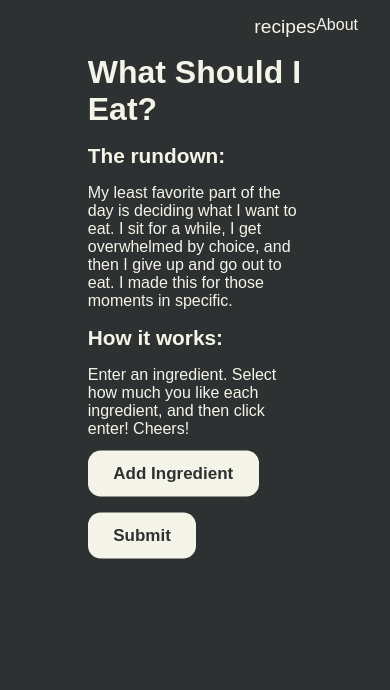
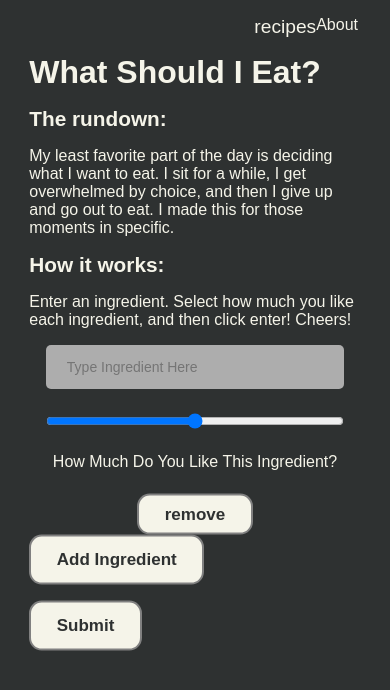
Before and after one commit to mramirez0610/whatshouldieat, a Next.js app: page / in a window 390 px wide. Shown: the top 690 px of the page. Built offline with nearby package versions, Linux system fonts and the light colour scheme; a web font is replaced by a local one.

Commit message:
rough mobile design

```diff
--- a/src/app/styles/_variables.scss
+++ b/src/app/styles/_variables.scss
@@ -2,3 +2,28 @@ $black: #2e3131;
 $white: #f5f4e9;
 $body-font: "Tabular", sans-serif;
 $header-font: "Panchang", sans-serif;
+
+@mixin button {
+  font-family: $body-font;
+  display: block;
+  box-sizing: border-box;
+  //temporarily grey
+  border: 2px solid grey;
+  border-radius: 0.75em;
+  padding: 0.75em 1.5em;
+  background: $white;
+  color: $black;
+  transform: translateY(-0.2em);
+  transition: transform 200ms ease;
+  font-size: 17px;
+  font-weight: bold;
+  cursor: pointer;
+
+  &:hover {
+    transform: translateY(-0.33em);
+  }
+
+  &:active {
+    transform: translateY(0);
+  }
+}
--- a/src/app/styles/components/input.module.scss
+++ b/src/app/styles/components/input.module.scss
@@ -16,11 +16,12 @@
     align-items: center;
     justify-content: space-between;
     gap: 5%;
-    width: 80%;
+    width: 100%;
 
     input {
-      padding: 10px;
+      padding: 1em 1.5em;
       background-color: #adadad;
+      font-family: $body-font;
       border: none;
       border-radius: 5px;
       font-size: 14px;
@@ -46,6 +47,12 @@
         margin-bottom: 0;
       }
     }
+
+    .remove {
+      @include button;
+
+      padding: 0.5em 1.5em;
+    }
   }
 
   .buttons {
@@ -56,30 +63,7 @@
     width: 100%;
 
     .button {
-      font-family: $body-font;
-
-      display: block;
-      box-sizing: border-box;
-      border: 2px solid $black;
-      border-radius: 0.75em;
-      padding: 0.75em 1.5em;
-      background: $white;
-      color: $black;
-      transform: translateY(-0.2em);
-      transition: transform 0.1s ease;
-
-      font-size: 17px;
-      font-weight: bold;
-      border: none;
-      cursor: pointer;
-
-      &:hover {
-        transform: translateY(-0.33em);
-      }
-
-      &:active {
-        transform: translateY(0);
-      }
+      @include button;
     }
   }
   .error {
@@ -87,3 +71,19 @@
     font-size: 12px;
   }
 }
+
+@media (max-width: 850px) {
+  .inputs {
+    .input {
+      flex-direction: column;
+
+      input {
+        width: 90%;
+      }
+
+      .preference {
+        width: 100%;
+      }
+    }
+  }
+}
--- a/src/app/styles/pages/home.module.scss
+++ b/src/app/styles/pages/home.module.scss
@@ -26,3 +26,9 @@
     font-size: 1.3rem;
   }
 }
+
+@media (max-width: 850px) {
+  .content {
+    width: 85vw;
+  }
+}
--- a/src/components/Ingredient.js
+++ b/src/components/Ingredient.js
@@ -28,7 +28,9 @@ export default function Ingredient({
         />
         <p>How Much Do You Like This Ingredient?</p>
       </div>
-      <button onClick={() => removeIngredient(id)}>remove</button>
+      <button className={styles.remove} onClick={() => removeIngredient(id)}>
+        remove
+      </button>
     </div>
   );
 }
--- a/src/components/Inputs.js
+++ b/src/components/Inputs.js
@@ -1,5 +1,5 @@
 "use client";
-import { useState } from "react";
+import { useState, useEffect } from "react";
 import styles from "@styles/components/input.module.scss";
 import Ingredient from "@components/Ingredient";
 import Recipe from "@components/Recipe";
@@ -9,6 +9,10 @@ export default function Inputs() {
   const [response, setResponse] = useState(""); // purely for logging data at this point
   const [recipeData, setRecipeData] = useState(null);
   const [showRecipe, setShowRecipe] = useState(false); // toggles between inputs and recipe
+
+  useEffect(() => {
+    addIngredient();
+  }, []);
 
   const updateIngredient = (id, newValue, newPref) => {
     //this looks digusting LMAO
```
